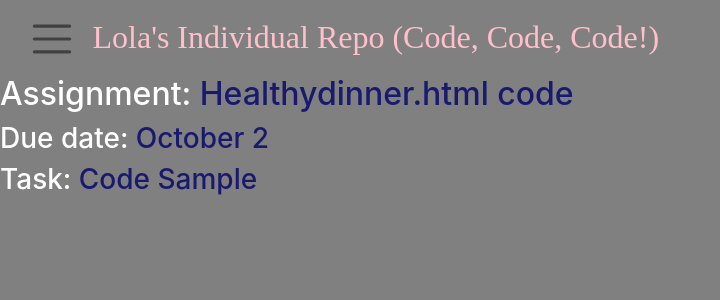
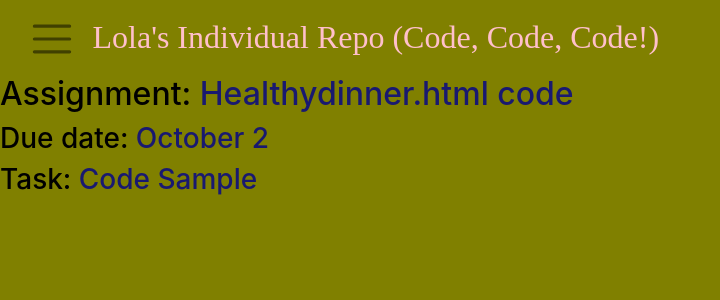
Before and after one commit to lolabulkin/IndivProjectNew, a Flask app: page /project/code in a window 1280 px wide. Shown: the top 300 px of the page, without its empty margins (0-720 px from the left). Run offline with Flask 2, Linux system fonts and the light colour scheme; some libraries are stand-ins or nearby versions.

Commit message:
colors for background and words

```diff
--- a/flask-idea-portfolio-master/templates/taskbase.html
+++ b/flask-idea-portfolio-master/templates/taskbase.html
@@ -9,7 +9,7 @@
     {% endblock %}
 </head>
 
-<body style="background-color:gray;color:white;">
+<body style="background-color:olive;color:black;">
     <!--Navbar-->
     <nav class="navbar navbar-light navbar-1 white">
 
```
